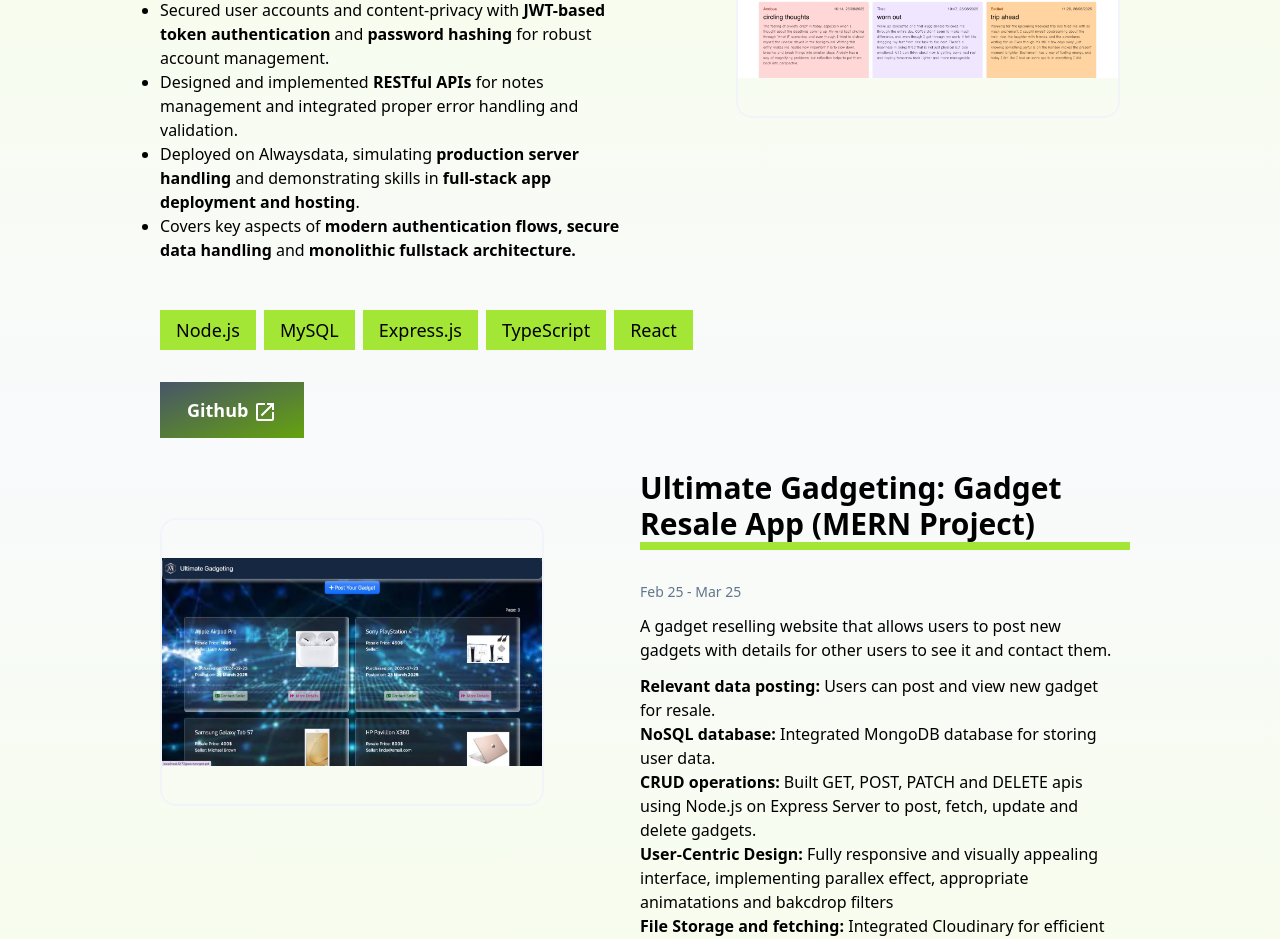
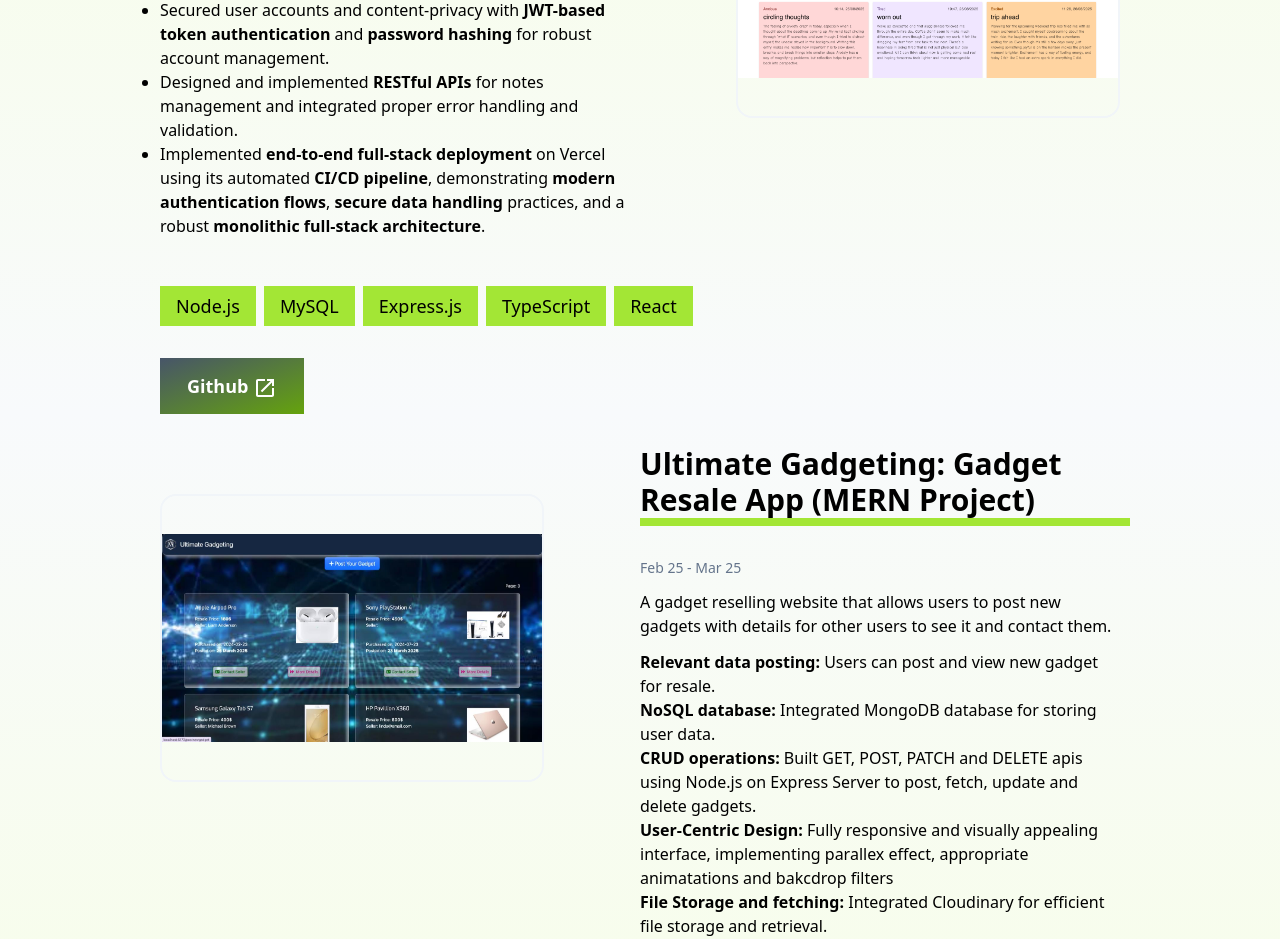
Before and after one commit to aparn-gupta/aparna_portfolio, a React (Vite) app: page / in a window 1280 px wide. Shown: the part 1738-2677 px from the top of the page. Built offline with nearby package versions, Linux system fonts and the light colour scheme.

Commit message:
updated link for the inner note

```diff
--- a/src/FaceApi.jsx
+++ b/src/FaceApi.jsx
@@ -43,16 +43,14 @@ const FaceApi = () => {
 <li> Implemented <strong>Face API integration</strong> for biometric authentication, enabling <strong>face login</strong> for enhanced privacy. </li>
 <li> Secured user accounts and content-privacy with <strong>JWT-based token authentication</strong> and <strong>password hashing </strong> for robust account management.
 </li>
-{/* <li>
-Fashion Advice & Recommendations: Offers tailored fashion suggestions based on user
-inquiries, helping users make informed style choices.</li> */}
+
 
 <li> Designed and implemented <strong>RESTful APIs</strong> for notes management and integrated proper error handling and validation.</li>
 {/* <li> Built a clean, responsive frontend with a simple user experience focused on personal reflection and privacy.</li> */}
 
-<li> Deployed on Alwaysdata, simulating <strong>production server handling</strong> and demonstrating skills in <strong>full-stack app deployment and hosting</strong>.</li>
-<li>Covers key aspects of <strong>modern authentication flows, secure data handling </strong> and <strong> monolithic fullstack architecture.</strong>
-{/* , and <strong>production-ready full-stack development practices</strong>. */}
+<li> 		Implemented <strong>end-to-end full-stack deployment</strong> on Vercel using its automated <strong>CI/CD pipeline</strong>, demonstrating <strong>modern authentication flows</strong>, <strong>secure data handling</strong> practices, and a robust <strong>monolithic full-stack architecture</strong>.
+
+
 </li>
 
 
@@ -85,7 +83,7 @@ transition = {{type: 'spring', duration: 2, delay: 0.8}} initial = 'disappear' a
    </div>
 
 
-  <Link to = "https://innernote.alwaysdata.net/" target='_blank' >  <img src= {image}  className='w-96 h-72 mt-20 border-2 border-slate-100 rounded-2xl  object-contain hover:shadow-2xl' /> </Link>
+  <Link to = "https://innernote.vercel.app/" target='_blank' >  <img src= {image}  className='w-96 h-72 mt-20 border-2 border-slate-100 rounded-2xl  object-contain hover:shadow-2xl' /> </Link>
 
 
 
```
